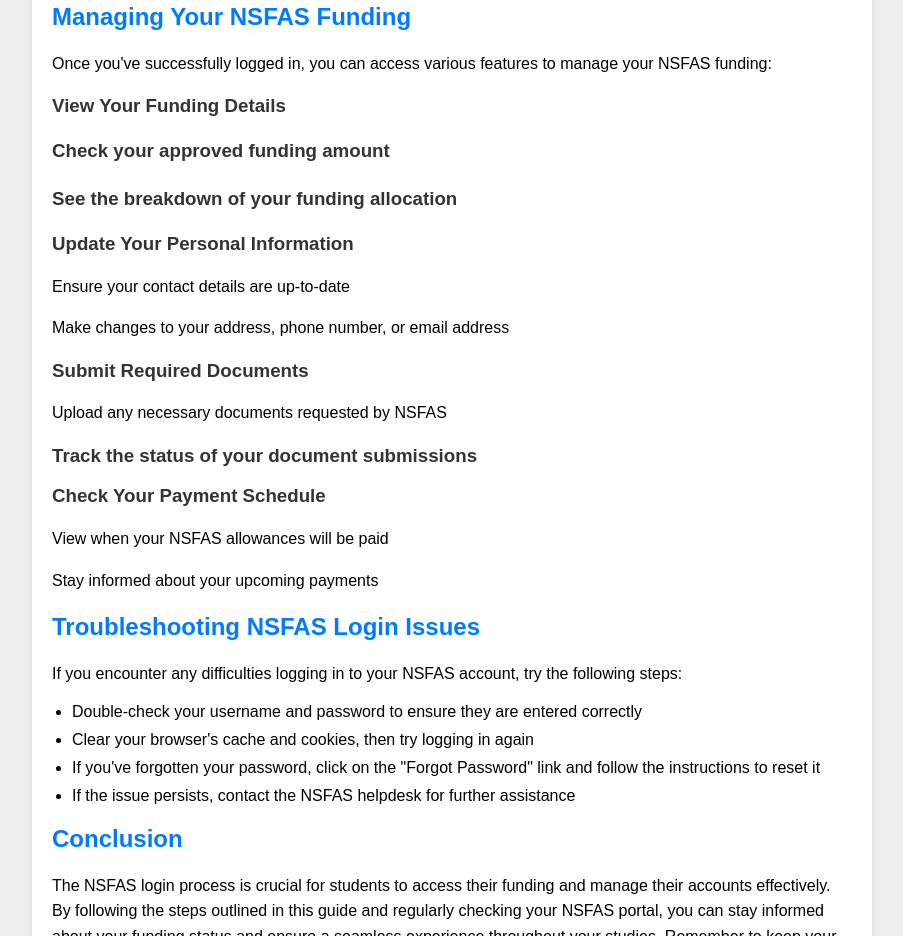
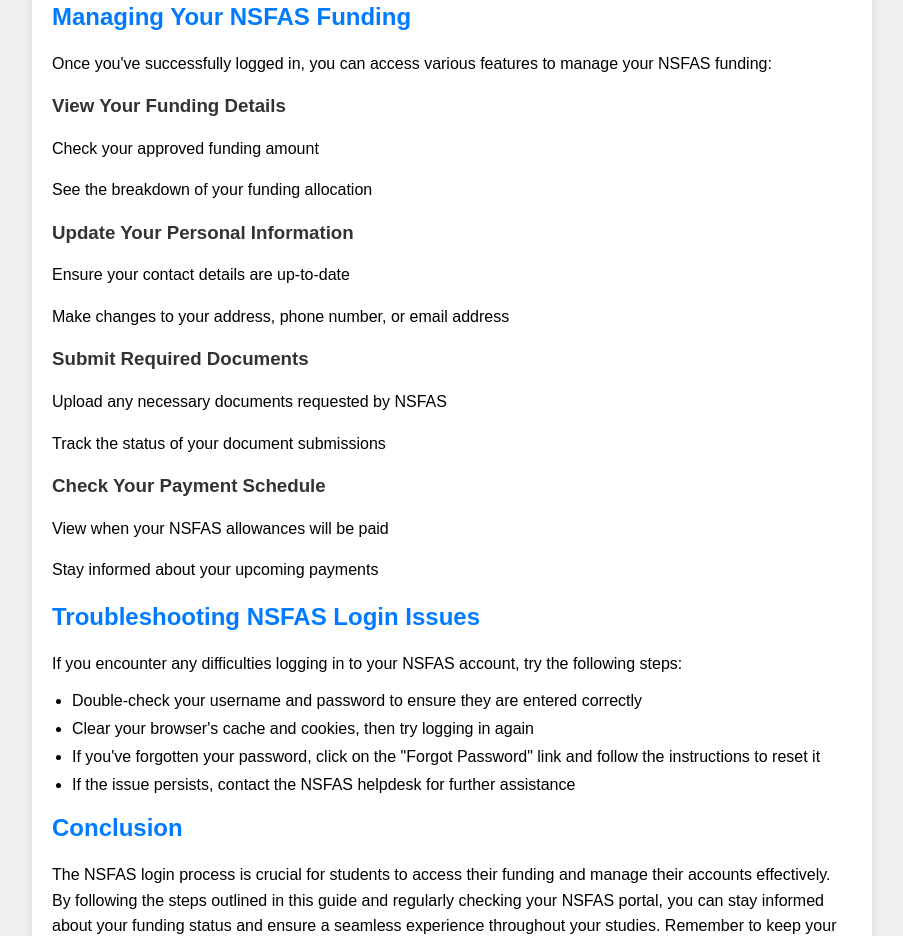
Before and after one commit to alexpaynesays/nsfas, a plain HTML site: page index.html in a window 1280 px wide. Shown: the part 784-1720 px from the top of the page, without its empty margins (188-1091 px from the left). Drawn offline with Linux system fonts and the light colour scheme.

Commit message:
Update index.html

```diff
--- a/index.html
+++ b/index.html
@@ -80,7 +80,7 @@
 <h2>Managing Your NSFAS Funding</h2>
 <p>Once you've successfully logged in, you can access various features to manage your NSFAS funding:</p>
 
-<h3>View Your Funding Details<h3>
+<h3>View Your Funding Details</h3>
 <p>Check your approved funding amount</p>
 <p>See the breakdown of your funding allocation</p>
 
@@ -90,7 +90,8 @@
 
 <h3>Submit Required Documents</h3>
 <p>Upload any necessary documents requested by NSFAS</p>
-<h3>Track the status of your document submissions</h3>
+<p>Track the status of your document submissions</p>
+
 <h3>Check Your Payment Schedule</h3>
 <p>View when your NSFAS allowances will be paid</p>
 <p>Stay informed about your upcoming payments</p>
```
